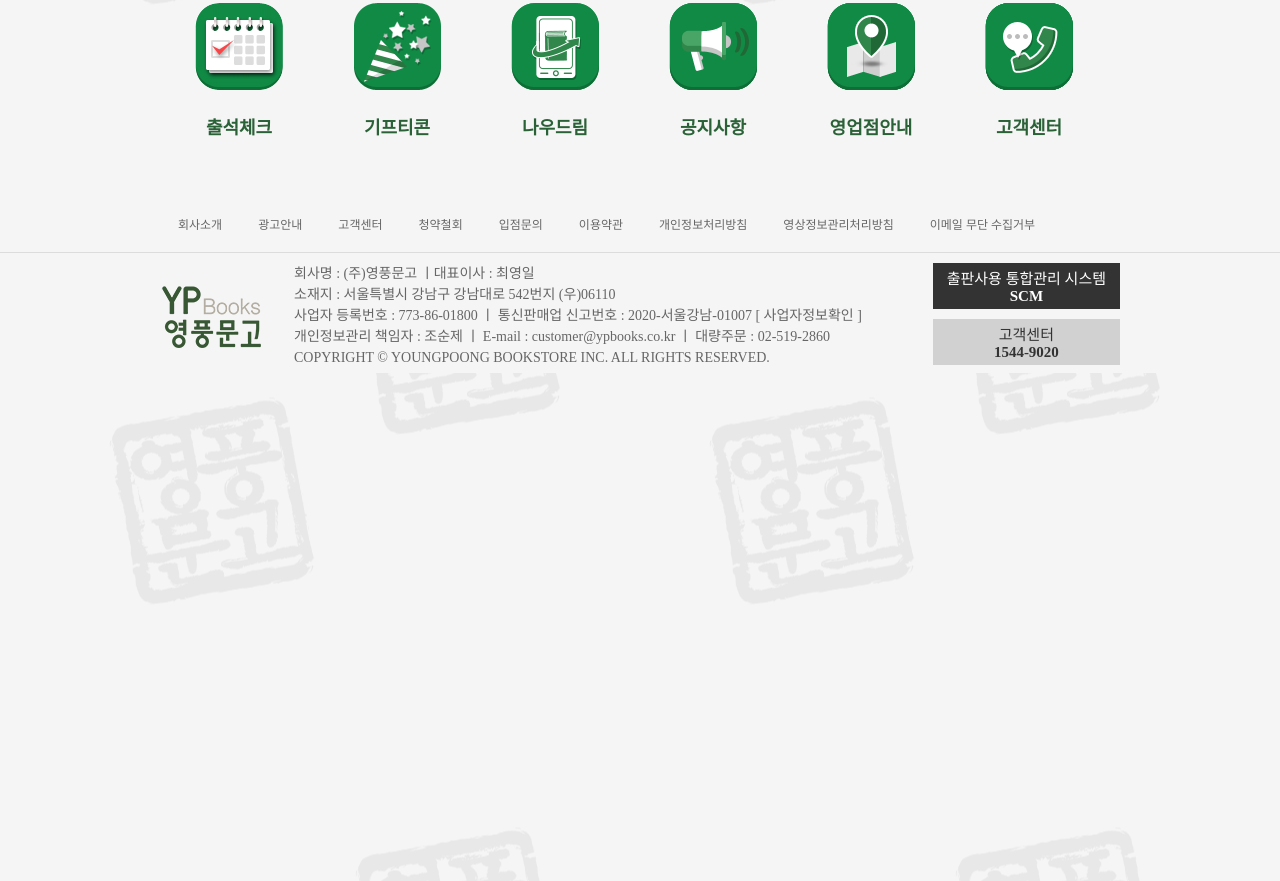
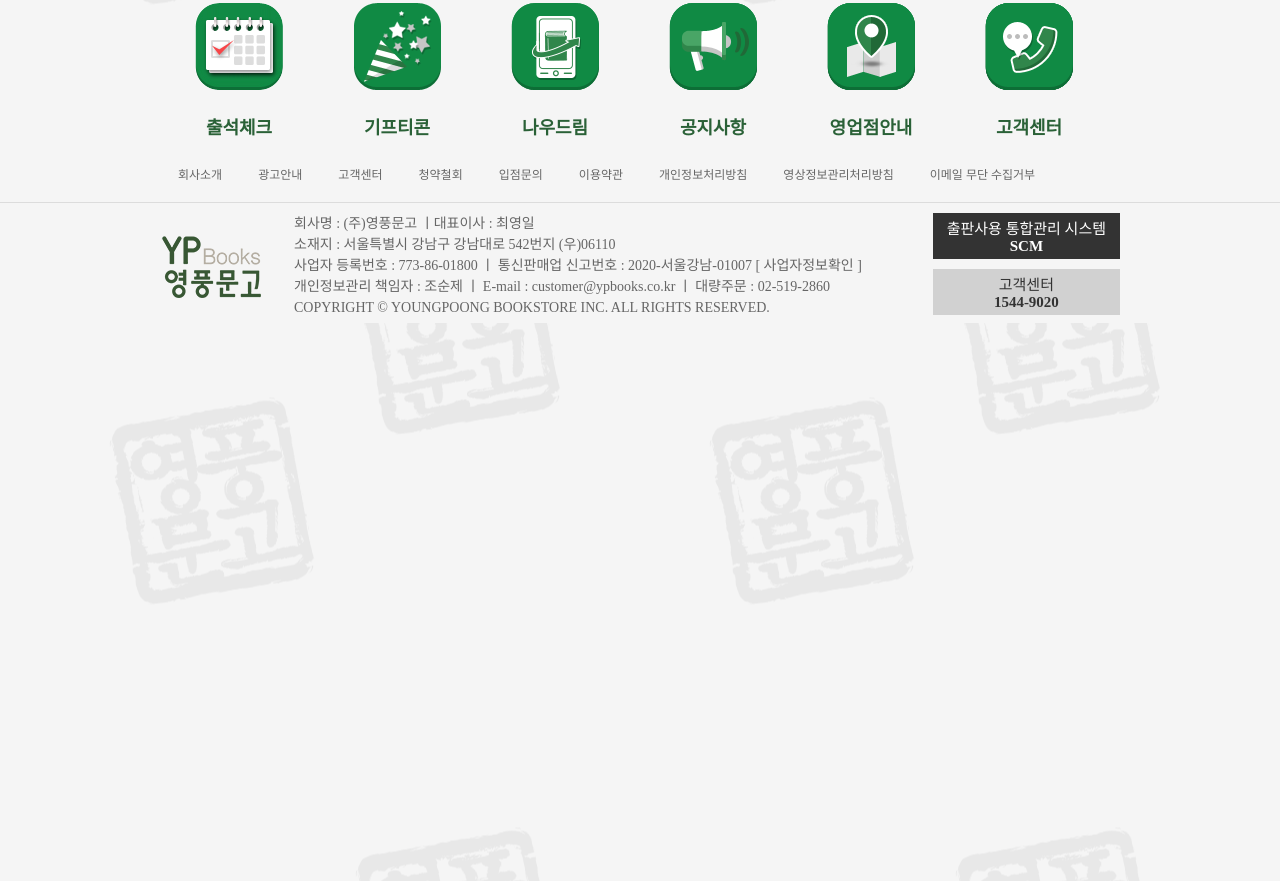
Before and after one commit to lsw04521/ypbooks, a plain HTML site: page index.html in a window 1280 px wide. Shown: the part 2657-3538 px from the top of the page. Drawn offline with nearby package versions, Linux system fonts and the light colour scheme; no server answers.

Commit message:
22-01-25

```diff
--- a/css/common.css
+++ b/css/common.css
@@ -13,7 +13,7 @@ nav ul li a {border-right: 1px solid #cdcdcd; margin-right: 4px; padding-right:
 nav ul li:nth-of-type(5) a {border-right: 0;}
 nav ul li a:hover {color: #285a35; text-decoration:underline;}
 
-footer {width:100%; margin: 0 auto; background-color: #f5f5f5; margin-top: 10px; margin-top: 60px;}
+footer {width:100%; margin: 0 auto; background-color: #f5f5f5; margin-top: 10px;}
 #f_top {width: 100%; height: 50px; margin: 0 auto; border-bottom: 1px solid #dcdcdc;}
 #f_top ul {width: 960px; height: 50px; margin: 0 auto;}
 #f_top ul li {float: left; margin: 12px 18px;}
```
